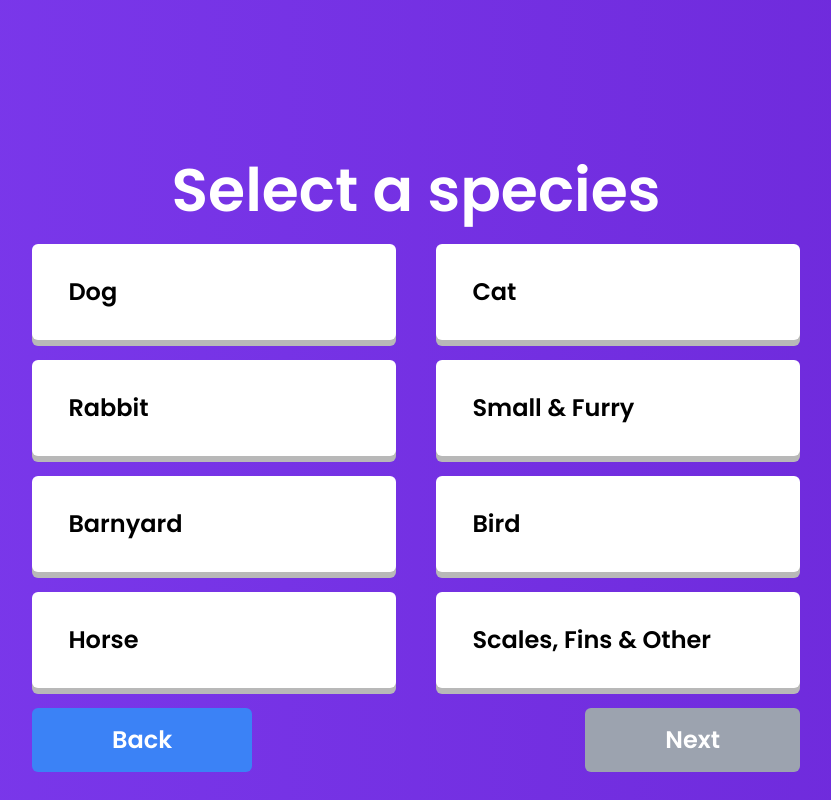
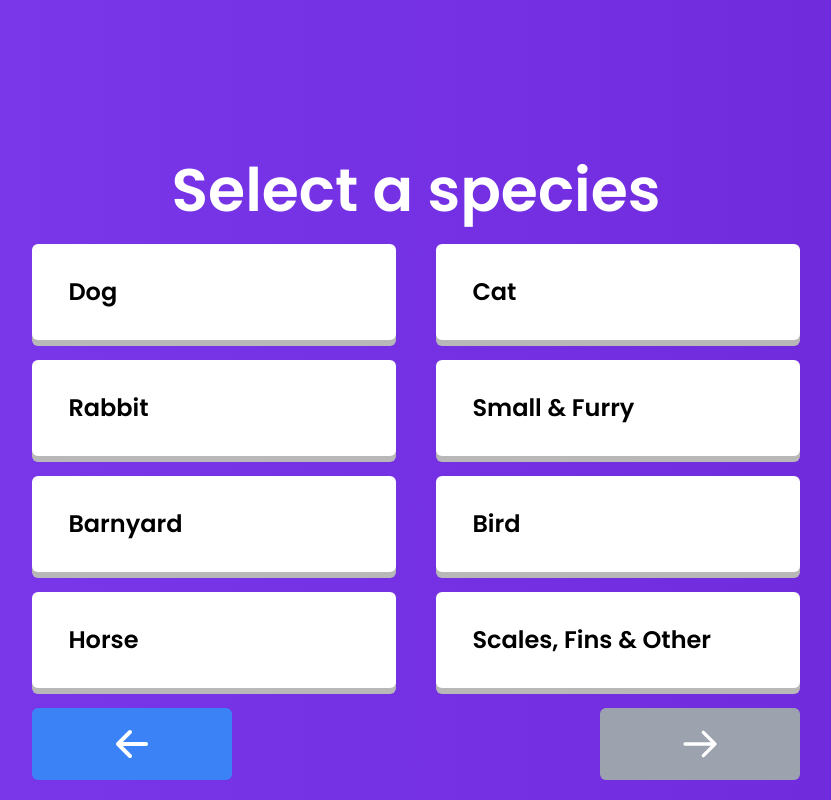
Before and after one commit to m0nae/petlook, a React (Create React App) app: page /select-species in a window 1280 px wide. Shown: the whole page, without its empty margins (224-1055 px from the left). Built offline with nearby package versions, Linux system fonts and the light colour scheme.

Commit message:
:building_construction::recycle: turn nav btns into component
I might break it down even further since there's still some repetition
going on with the TW class names/styles.

```diff
--- a/src/pages/SelectSpecies/index.tsx
+++ b/src/pages/SelectSpecies/index.tsx
@@ -87,27 +87,16 @@ export default function SelectSpecies() {
             />
           </div>
           <div id="nav-btn-container" className="flex justify-between mt-5">
-            <Link
-              to="/"
-              className="px-20 py-4 bg-blue-500 font-semibold text-white text-2xl rounded-md"
-            >
+            <NavBtn to="/" direction="back">
               Back
-            </Link>
-            {nextDisabled() ? (
-              <button
-                className="px-20 py-4 hover:cursor-default bg-gray-400 font-semibold text-white text-2xl rounded-md"
-                disabled
+            </NavBtn>
+            <NavBtn
+                to="/select-location"
+              direction="forward"
+              disabled={nextDisabled()}
               >
                 Next
-              </button>
-            ) : (
-              <Link
-                to="/select-location"
-                className="px-20 py-4 bg-blue-500 font-semibold text-white text-2xl rounded-md"
-              >
-                Next
-              </Link>
-            )}
+            </NavBtn>
           </div>
         </div>
       </div>
@@ -159,6 +148,99 @@ export function Selection({
   );
 }
 
+interface NavBtnProps {
+  children: string;
+  to: string;
+  disabled?: boolean;
+  direction: string;
+}
+
+function NavBtn({ children, to, disabled, direction }: NavBtnProps) {
+  if (disabled) {
+    return (
+      <button
+        className="px-10 mobile:px-14 sm:px-20 py-4 hover:cursor-default bg-gray-400 font-semibold text-white text-2xl rounded-md"
+        disabled
+      >
+        <span className="hidden mobile:block">{children}</span>
+        <span className="mobile:hidden">
+          {direction === "back" && (
+            <svg
+              xmlns="http://www.w3.org/2000/svg"
+              className="h-10 w-10"
+              viewBox="0 0 20 20"
+              fill="currentColor"
+            >
+              <path
+                fill-rule="evenodd"
+                d="M9.707 16.707a1 1 0 01-1.414 0l-6-6a1 1 0 010-1.414l6-6a1 1 0 011.414 1.414L5.414 9H17a1 1 0 110 2H5.414l4.293 4.293a1 1 0 010 1.414z"
+                clip-rule="evenodd"
+              />
+            </svg>
+          )}
+          {direction === "forward" && (
+            <svg
+              xmlns="http://www.w3.org/2000/svg"
+              className="h-10 w-10"
+              fill="none"
+              viewBox="0 0 24 24"
+              stroke="currentColor"
+            >
+              <path
+                stroke-linecap="round"
+                stroke-linejoin="round"
+                stroke-width="2"
+                d="M14 5l7 7m0 0l-7 7m7-7H3"
+              />
+            </svg>
+          )}
+        </span>
+      </button>
+    );
+  }
+
+  return (
+    <Link
+      to={to}
+      className="px-10 mobile:px-14 sm:px-20 py-4 bg-blue-500 font-semibold text-white text-2xl rounded-md"
+    >
+      <span className="hidden mobile:block">{children}</span>
+      <span className="mobile:hidden">
+        {direction === "back" && (
+          <svg
+            xmlns="http://www.w3.org/2000/svg"
+            className="h-10 w-10"
+            viewBox="0 0 20 20"
+            fill="currentColor"
+          >
+            <path
+              fill-rule="evenodd"
+              d="M9.707 16.707a1 1 0 01-1.414 0l-6-6a1 1 0 010-1.414l6-6a1 1 0 011.414 1.414L5.414 9H17a1 1 0 110 2H5.414l4.293 4.293a1 1 0 010 1.414z"
+              clip-rule="evenodd"
+            />
+          </svg>
+        )}
+        {direction === "forward" && (
+          <svg
+            xmlns="http://www.w3.org/2000/svg"
+            className="h-10 w-10"
+            fill="none"
+            viewBox="0 0 24 24"
+            stroke="currentColor"
+          >
+            <path
+              stroke-linecap="round"
+              stroke-linejoin="round"
+              stroke-width="2"
+              d="M14 5l7 7m0 0l-7 7m7-7H3"
+            />
+          </svg>
+        )}
+      </span>
+    </Link>
+  );
+}
+
 //todo: make every HTML element's ID UNIQUE!
 // i only make IDs so i can easily scan and see what
 // the element is for, since the classNames are reserved
```
